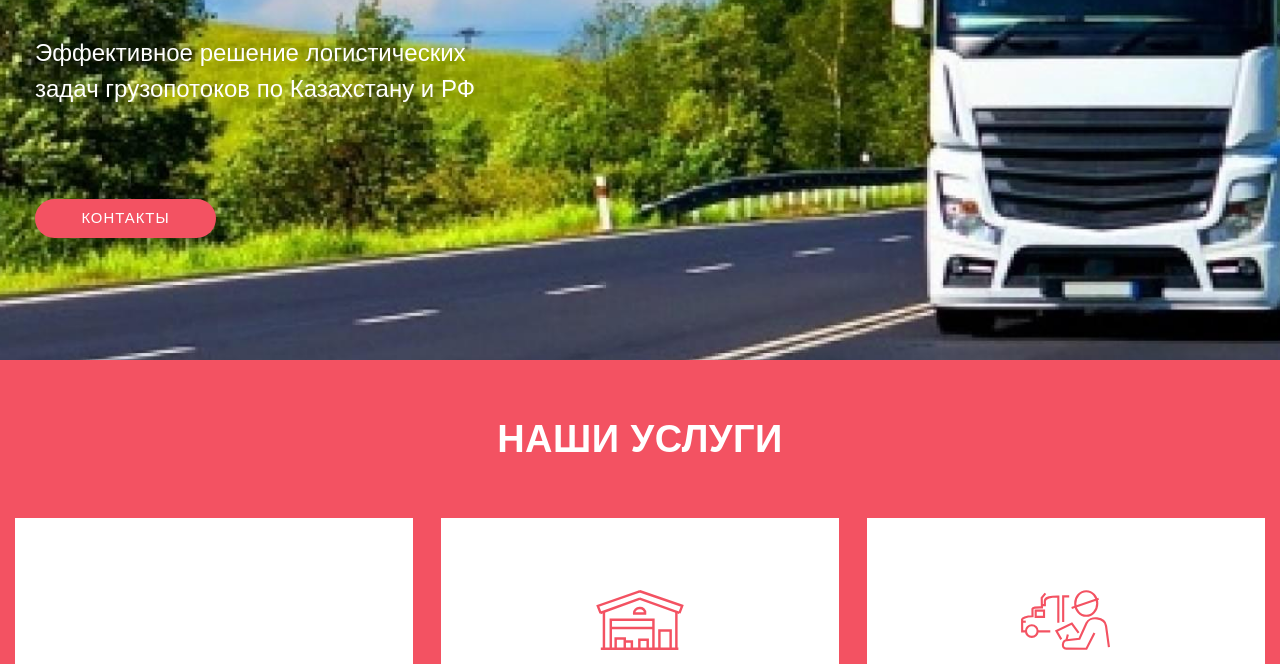
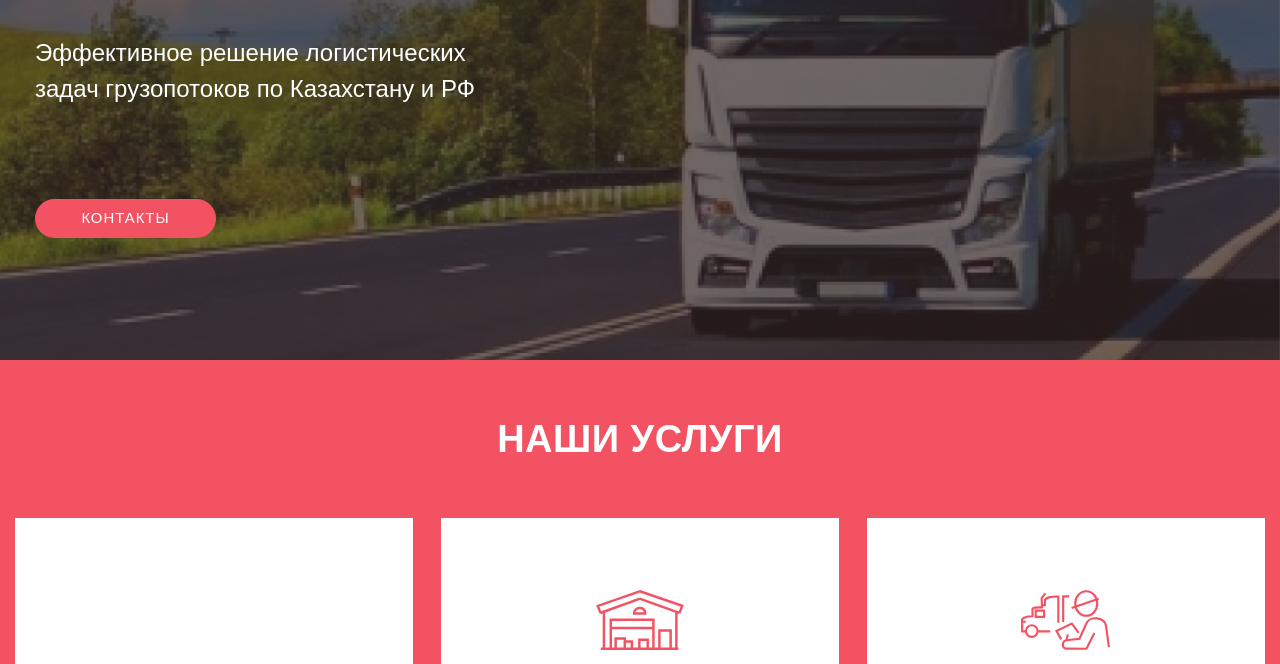
Before and after one commit to IrKir/carriage, a plain HTML site: page index.html in a window 1280 px wide. Shown: the part 436-1100 px from the top of the page. Drawn offline with Linux system fonts and the light colour scheme; files whose address does not match are found by name.

Commit message:
Update style.css

```diff
--- a/css/style.css
+++ b/css/style.css
@@ -1226,7 +1226,7 @@ body:not(.lg-from-hash) .lg-outer.lg-start-zoom .lg-item:not(.lg-zoomable).lg-co
   content: "";
   width: 100%;
   height: 59.375rem;
-  background-image: url("../img/photo1.jpg");
+  background-image: linear-gradient(rgba(52, 37, 36, 0.7), rgba(52, 37, 36, 0.7)), url("../img/photo1.jpg");
   background-repeat: no-repeat, no-repeat;
   background-position: center, right;
   background-size: cover, cover;
```
